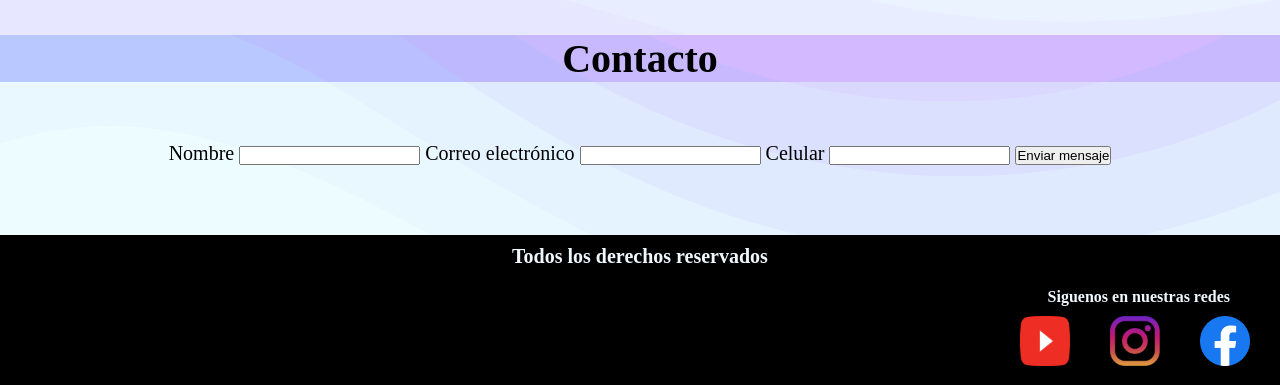
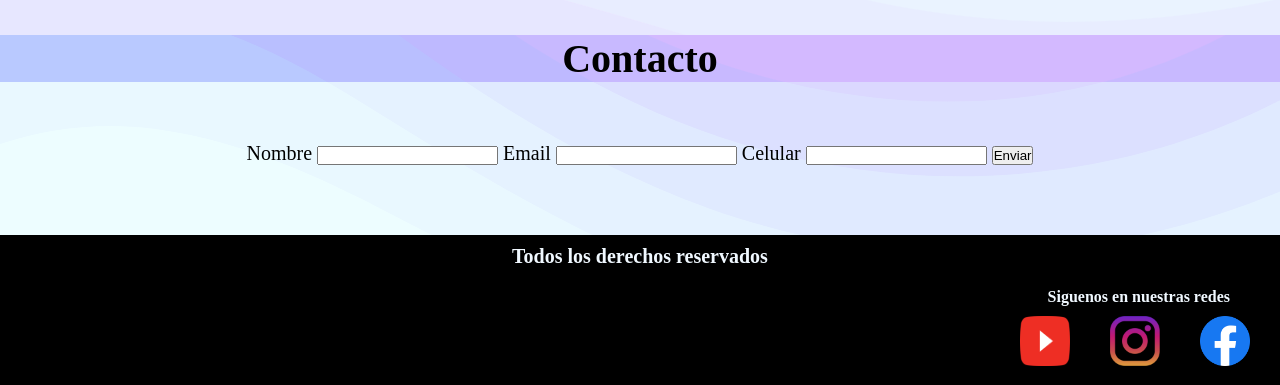
Before and after one commit to VanyIba/Proyecto1, a plain HTML site: page index.html in a window 1280 px wide. Shown: the part 2767-3152 px from the top of the page. Drawn offline with Linux system fonts and the light colour scheme.

Commit message:
se cambia el nombre por email

```diff
--- a/index.html
+++ b/index.html
@@ -91,11 +91,11 @@
             <form action="contact.php" method="post">
                     <label for="name">Nombre</label>
                     <input type="text">
-                    <label for="email">Correo electrónico</label>
+                    <label for="email">Email</label>
                     <input type="email">
                     <label for="telefono">Celular</label>
                     <input type="phone">
-                <button type="submit" >Enviar mensaje</button>
+                <button type="submit" >Enviar</button>
             </form>
         </div>
     </section>
```
